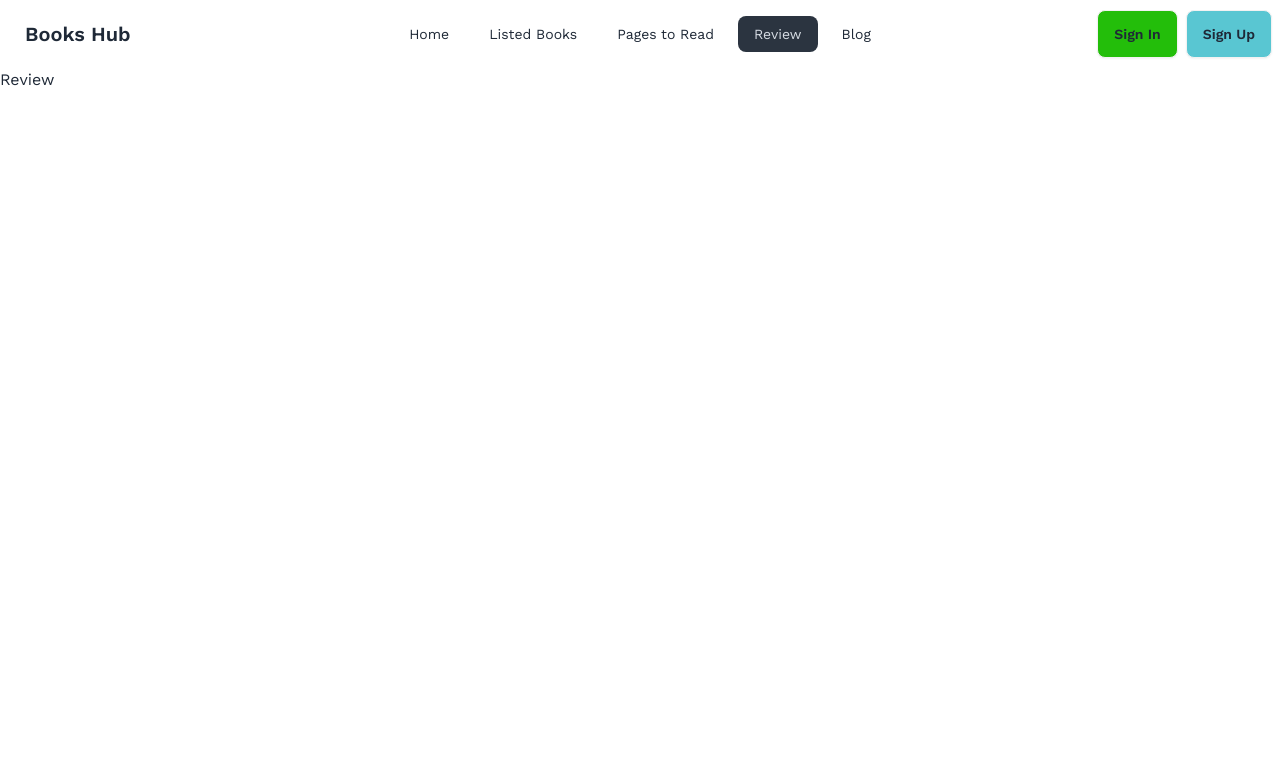
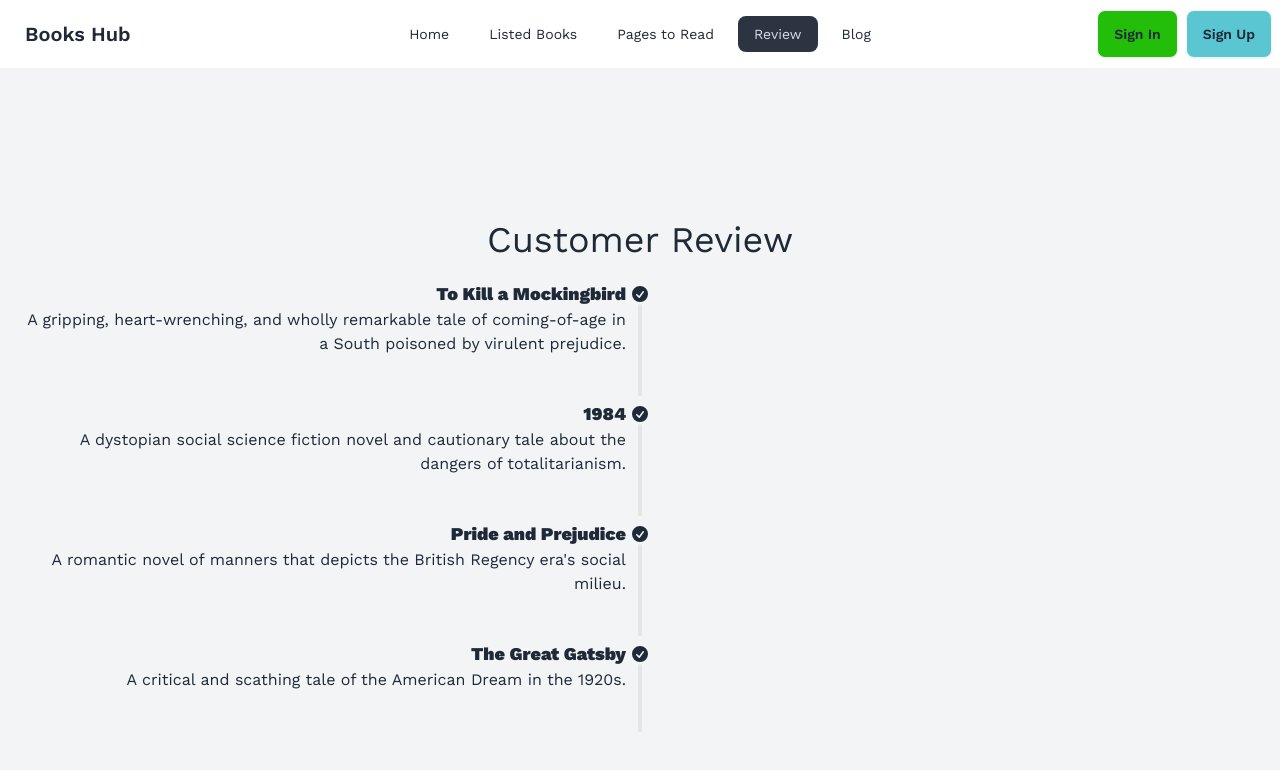
Before and after one commit to BJOARDER7/book-review, a React (Vite) app: page /review in a window 1280 px wide. Shown: the top 770 px of the page. Built offline with nearby package versions, Linux system fonts and the light colour scheme; a web font is replaced by a local one.

Commit message:
review section added

```diff
--- a/src/components/Blog/Blog.jsx
+++ b/src/components/Blog/Blog.jsx
@@ -9,10 +9,10 @@ const Blog = () => {
 
   return (
     <div className="flex flex-col justify-center items-center min-h-screen bg-gray-100 p-4">
-      <h1 className="text-4xl text-gray-800 m-4">
+      <h1 className="text-2xl md:text-4xl text-gray-800 m-4">
         Welcome to the Blog
       </h1>
-      <h3 className="text-2xl text-gray-500 m-2">Our Book Lists</h3>
+      <h3 className="text-xl md:text-2xl text-gray-500 m-2">Our Book Lists</h3>
       <div className="overflow-x-auto">
   <table className="table">
     {/* head */}
--- a/src/components/Review/Review.jsx
+++ b/src/components/Review/Review.jsx
@@ -1,10 +1,33 @@
+import { useEffect, useState } from "react";
+import ReviewSection from "./ReviewSection/ReviewSection";
 
 
 const Review = () => {
+  const [books, setBooks] = useState([]);
+
+
+  useEffect( () => {
+    fetch('/books.json')
+    .then(res => res.json())
+    .then(data => setBooks(data))
+  }, [])
+
   return (
-    <div>
-      <h2>Review</h2>
-    </div>
+    <div className="flex flex-col justify-center items-center min-h-screen bg-gray-100 p-4">
+      <h1 className="text-2xl md:text-4xl text-gray-800 m-4">
+        Customer Review
+      </h1>
+      <ul className="timeline timeline-snap-icon max-md:timeline-compact timeline-vertical">
+  {
+    books.slice(0,4).map(book => <ReviewSection
+    key={book.bookId}
+    book={book}
+    ></ReviewSection>)
+  }
+
+</ul>
+
+      </div>
   );
 };
 
--- /dev/null
+++ b/src/components/Review/ReviewSection/ReviewSection.jsx
@@ -0,0 +1,26 @@
+import PropTypes from 'prop-types';
+
+
+const ReviewSection = ({book}) => {
+  const {bookName, review} = book;
+  return (
+    <li>
+    <div className="timeline-middle">
+      <svg xmlns="http://www.w3.org/2000/svg" viewBox="0 0 20 20" fill="currentColor" className="h-5 w-5"><path fillRule="evenodd" d="M10 18a8 8 0 100-16 8 8 0 000 16zm3.857-9.809a.75.75 0 00-1.214-.882l-3.483 4.79-1.88-1.88a.75.75 0 10-1.06 1.061l2.5 2.5a.75.75 0 001.137-.089l4-5.5z" clipRule="evenodd" /></svg>
+    </div>
+    <div className="timeline-start md:text-end mb-10">
+
+      <div className="text-lg font-black">{bookName}</div>
+      {review}
+    </div>
+    <hr/>
+  </li>
+
+  );
+};
+
+ReviewSection.propTypes = {
+  book: PropTypes.object
+}
+
+export default ReviewSection;
```
